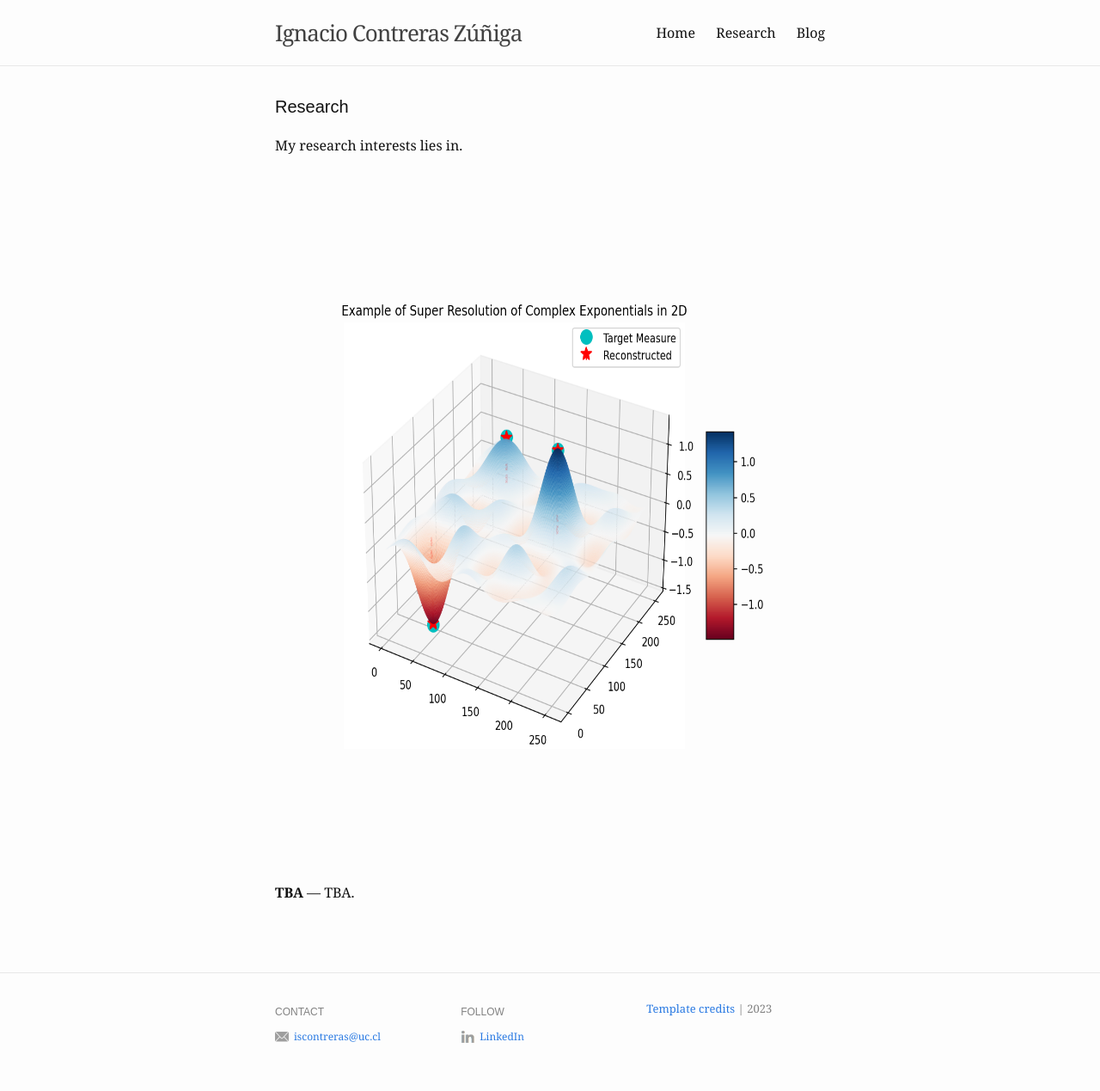
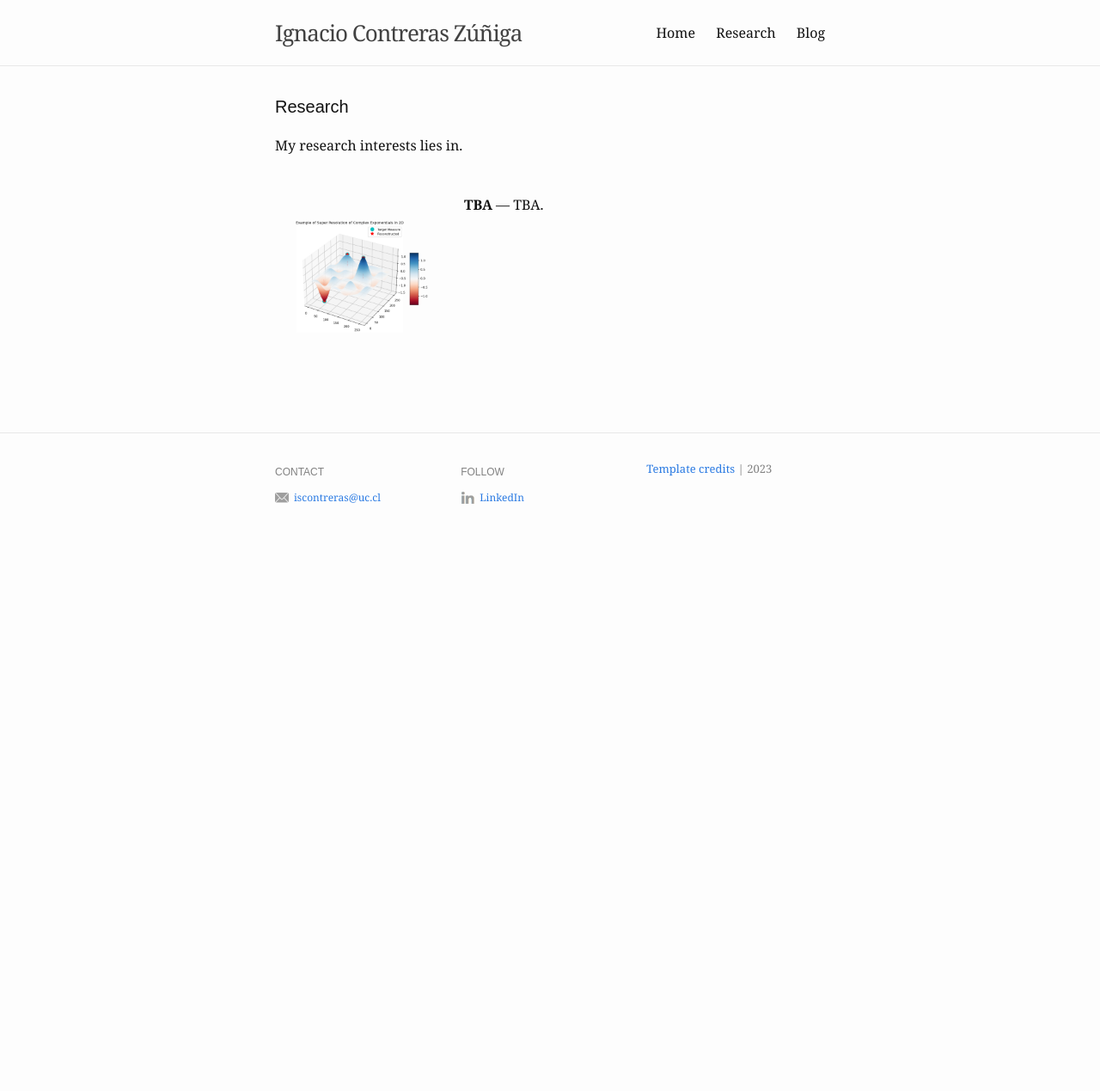
Before and after one commit to ignacontreras/ignacontreras.github.io, a Jekyll site: the page built from research.md, in a window 1280 px wide. Shown: the whole page at 86% size. Built offline with Jekyll 4.4.1, drawn with Linux system fonts in a browser that asks for light colours; after the commit the page ends 900 px from its top, so only the background shows below that.

Commit message:
Update _research.scss

```diff
--- a/_sass/_research.scss
+++ b/_sass/_research.scss
@@ -7,6 +7,6 @@
 .research-bubble {
   float: left;
   padding-right: 20px;
-  width: 800px;
-  height: 800px;
+  width: 200px;
+  height: 200px;
 }
```
